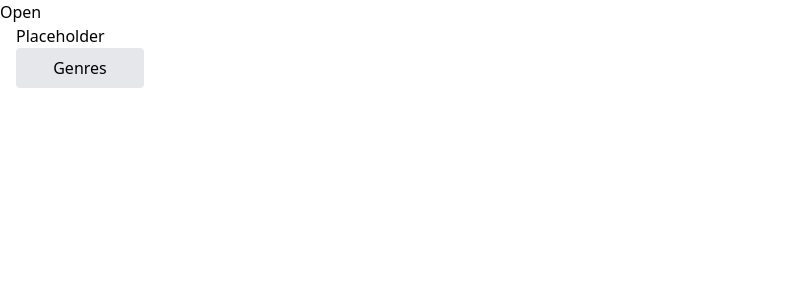
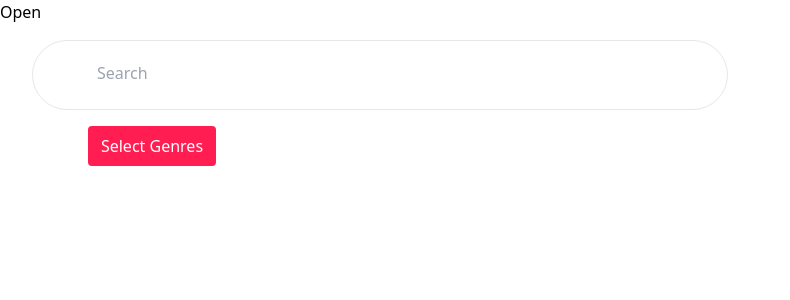
Before and after one commit to markaxelus/MovieMatch, a React (Vite) app in the folder frontend/: page / in a window 1280 px wide. Shown: the top 300 px of the page, without its empty margins (0-790 px from the left). Built offline with nearby package versions, Linux system fonts and the light colour scheme.

Commit message:
SearchBar.jsx & GenreSelector.jsx functionality added

```diff
--- a/frontend/src/components/GenreSelector.jsx
+++ b/frontend/src/components/GenreSelector.jsx
@@ -1,13 +1,11 @@
-import { useState, useEffect, useRef } from 'react';
+import React, { useState, useEffect, useRef } from 'react';
 import SearchBar from './SearchBar';
-import React from 'react'
-import "./HideScroll.css"
+import './HideScroll.css';
 
 const GenreSelector = () => {
   const [searchQuery, setSearchQuery] = useState('');
   const [selectedGenres, setSelectedGenres] = useState([]);
-    const [isDropdownOpen, setIsDropdownOpen] = useState(false);
-
+  const [isContainerOpen, setIsContainerOpen] = useState(false);
 
   const genres = [
     'Action', 'Adventure', 'Animation', 'Biography', 'Comedy', 'Crime',
@@ -15,7 +13,6 @@ const GenreSelector = () => {
     'Musical', 'Mystery', 'Romance', 'Sci-Fi', 'Sports', 'Thriller',
     'War', 'Western'
   ];
-
 
   const handleToggleGenre = (genre) => {
     if (selectedGenres.includes(genre)) {
@@ -30,18 +27,18 @@ const GenreSelector = () => {
     genre.toLowerCase().includes(searchQuery.toLowerCase())
   );
 
-    const dropdownRef = useRef(null);
+  const containerRef = useRef(null);
   const buttonRef = useRef(null);
 
   useEffect(() => {
     const handleClickOutside = (event) => {
       if (
-            dropdownRef.current &&
-            !dropdownRef.current.contains(event.target) &&
+        containerRef.current &&
+        !containerRef.current.contains(event.target) &&
         buttonRef.current &&
         !buttonRef.current.contains(event.target)
       ) {
-            setIsDropdownOpen(false);
+        setIsContainerOpen(false);
       }
     };
 
@@ -52,34 +49,40 @@ const GenreSelector = () => {
   }, []);
 
   return (
-    <div className='w-32 ml-4'>
+    <div className="ml-4 p-4 w-full md:w-3/4">
+      <div className="mb-4">
         <SearchBar
           searchQuery={searchQuery}
           setSearchQuery={setSearchQuery}
           selectedGenres={selectedGenres}
           handleToggleGenre={handleToggleGenre}
+          width="w-full md:w-11/12 lg:w-3/4"
         />
+      </div>
+
+      <div className='ml-14'>
         <button
             ref={buttonRef}
-            onClick = {() => setIsDropdownOpen(!isDropdownOpen)}
-            className='w-32 text-center p-2 bg-gray-200 rounded mb-2'
+            onClick={() => setIsContainerOpen(!isContainerOpen)}
+            className="w-32 text-center p-2 bg-custom-1 text-white rounded mb-2"
         >
-            {selectedGenres.length > 0 ? "Genres" : "Genres"}
+            {selectedGenres.length > 0 ? "Select Genres" : 'Select Genres'}
         </button>
 
         <div
-            ref={dropdownRef}
-            className="transition-all duration-300 ease-in-out overflow-hidden "
-            style={{ maxHeight: isDropdownOpen ? '200px' : '0' }}
+            ref={containerRef}
+            className={`w-4/12 transition-max-height duration-400 ease-in-out overflow-hidden`}
+            style={{ maxHeight: isContainerOpen ? '500px' : '0' }}
         >
-            <div className='max-h-40 overflow-y-auto scrollbar-hide'>
+            <div className="border rounded p-4 mt-4">
+              <div className="grid grid-cols-2 md:grid-cols-3 gap-2">
                   {filteredGenres.map((genre) => (
                   <button
                       key={genre}
                       onClick={() => handleToggleGenre(genre)}
-                        className={`block w-32 text-center px-3 py-1 rounded ${
+                      className={`block w-full text-center px-3 py-2 rounded ${
                       selectedGenres.includes(genre)
-                            ? 'bg-red-500 text-white'
+                          ? 'bg-custom-1 text-white'
                           : 'bg-gray-200 text-black'
                       } transition duration-300 ease-in-out`}
                   >
@@ -89,7 +92,9 @@ const GenreSelector = () => {
               </div>
             </div>
         </div>
+      </div>
+    </div>
   );
 }
 
-export default GenreSelector
+export default GenreSelector;
--- a/frontend/src/components/HideScroll.css
+++ b/frontend/src/components/HideScroll.css
@@ -1,3 +1,7 @@
 .scrollbar-hide::-webkit-scrollbar {
     display: none;
 }
+
+.transition-max-height {
+    transition: max-height 0.4s ease-in-out;
+  }
--- a/frontend/src/components/SearchBar.jsx
+++ b/frontend/src/components/SearchBar.jsx
@@ -1,9 +1,33 @@
-import React from 'react'
+import React from 'react';
 
-const SearchBar = () => {
+const SearchBar = ({ searchQuery, setSearchQuery, selectedGenres, handleToggleGenre, width }) => {
   return (
-    <div>Placeholder</div>
-  )
+    <div className={`border rounded-full p-2 mb-4 ${width}`}>
+      <input
+        type="text"
+        value={searchQuery}
+        onChange={(e) => setSearchQuery(e.target.value)}
+        placeholder="Search"
+        className="ml-12 pt-3 w-11/12 p-2 outline-none mb-2"
+      />
+      <div className="flex flex-wrap ml-12">
+        {selectedGenres.map((genre) => (
+          <div
+            key={genre}
+            className="flex items-center space-x-2 bg-gray-200 rounded-full px-3 py-1 text-sm mr-2 mb-2"
+          >
+            <span>{genre}</span>
+            <button
+              onClick={() => handleToggleGenre(genre)}
+              className="text-red-500 font-bold hover:text-red-700"
+            >
+              &times;
+            </button>
+          </div>
+        ))}
+      </div>
+    </div>
+  );
 }
 
-export default SearchBar
+export default SearchBar;
```
Lines whose indentation alone changed are shown as unchanged.
